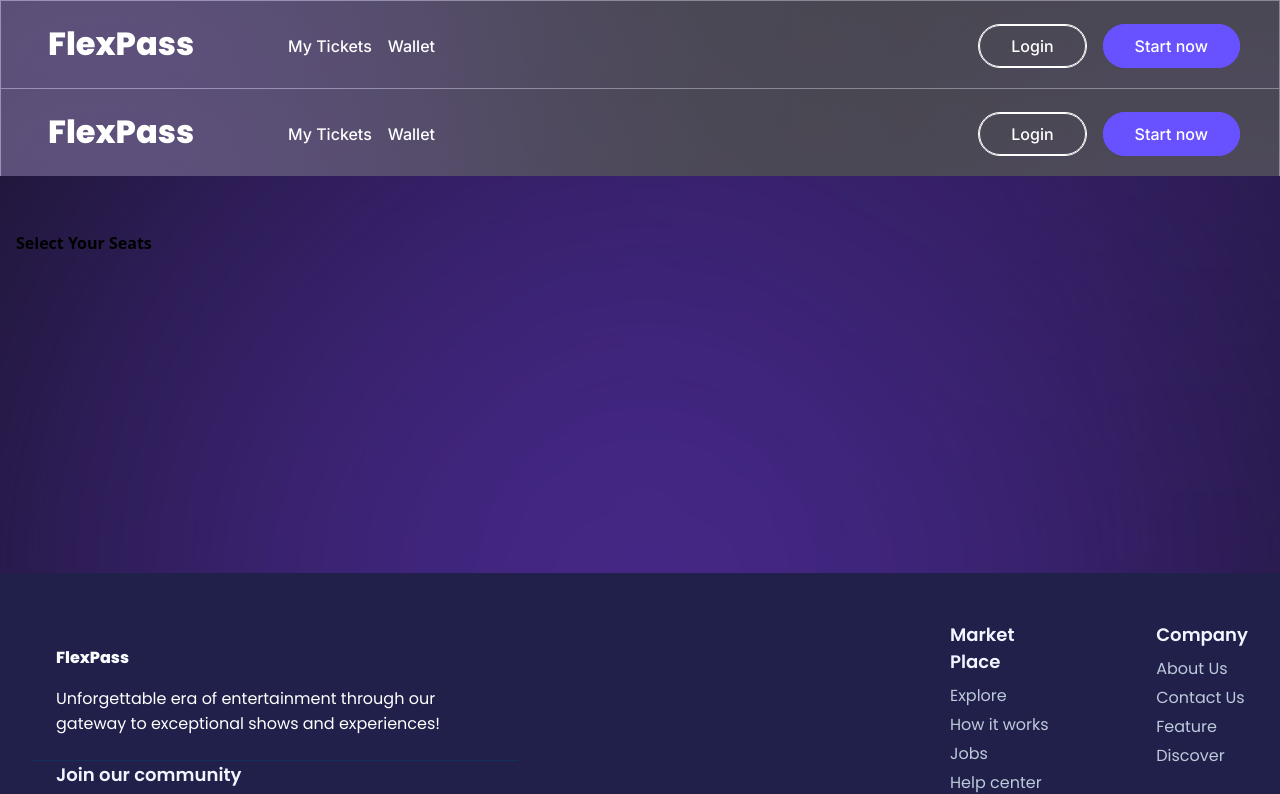
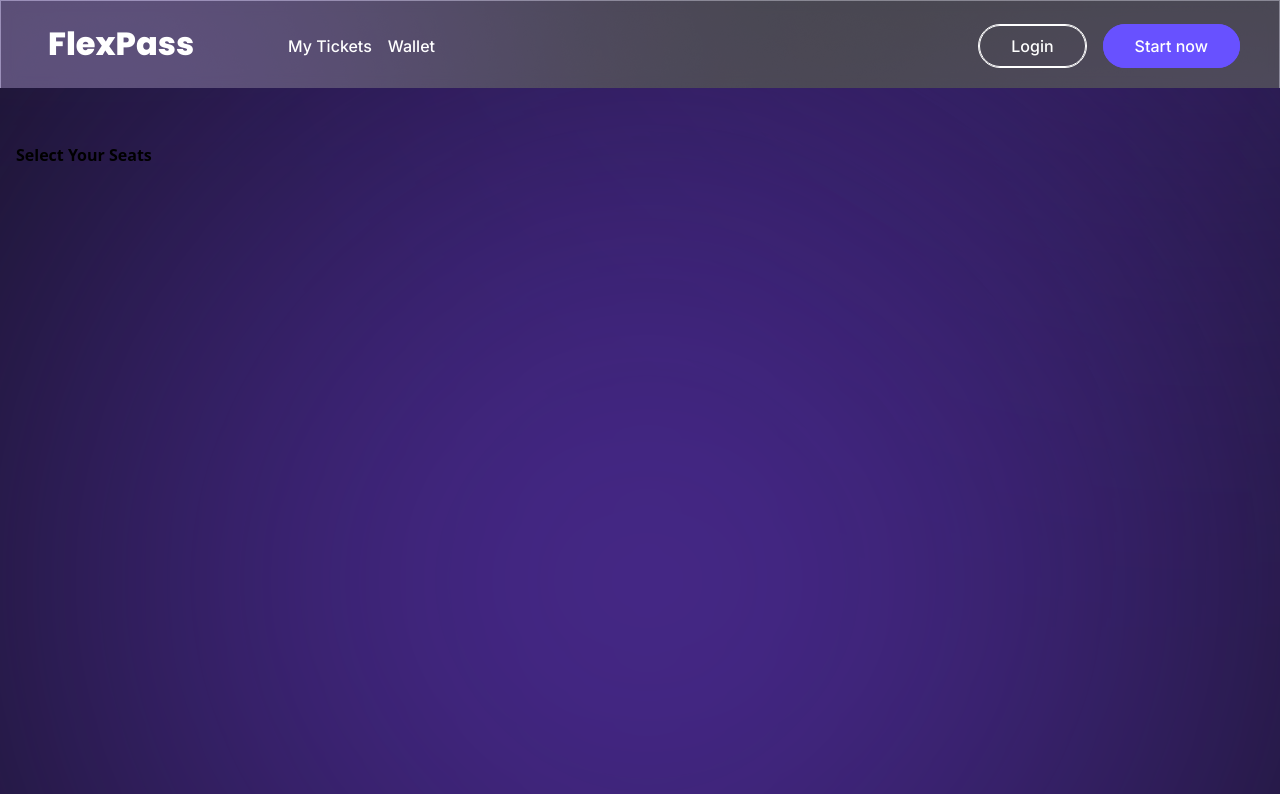
Before and after one commit to ChainBuggers-TezAsia/FlexPass-Frontend, a React (Create React App) app: page /seatSelection in a window 1280 px wide. Shown: the top 794 px of the page. Built offline with nearby package versions, Linux system fonts and the light colour scheme; the HTML template or start-up script is replaced by a standard one.

Commit message:
login initial

```diff
--- a/src/App.js
+++ b/src/App.js
@@ -17,7 +17,10 @@ function App() {
 
   return (
     <div className="App">
-      <Header setLogin={setLogin} checkLogin={login} className="z-10" />
+      <Header setLogin={setLogin} checkLogin={login} />
+      {
+        login && <Login/>
+      }
       <BrowserRouter>
         <Routes>
           <Route exact path="/" element={<LandingPage />} />
--- a/src/components/Header.js
+++ b/src/components/Header.js
@@ -22,6 +22,7 @@ const Header = (props) => {
         <button
           className="flex justify-center items-center relative h-75 w-200 rounded-full border border-solid border-white bg-transparent"
           onClick={() => {
+            console.log("djcnw",props.checkLogin)
             props.setLogin(!props.checkLogin)
           }}
         >
--- a/src/pages/LandingPage.js
+++ b/src/pages/LandingPage.js
@@ -17,9 +17,9 @@ export default function LandingPage() {
       {/* Content */}
       <div className="relative z-10">
         {/* <Header setLogin={setLogin} checkLogin={login} className="z-10" /> */}
-        {login && <div>
+        {/* {login && <div>
           <Login />
-        </div>}
+        </div>} */}
         <HeroSection />
         {/* <div style={{ marginTop: `${cardBaseMarginTop}px` }}> */}
         <div>
--- a/src/pages/SeatSelectionPage.js
+++ b/src/pages/SeatSelectionPage.js
@@ -11,14 +11,14 @@ export default function SeatSelectionPage() {
 
       {/* Content */}
       <div className="relative z-10">
-        <Header />
+        {/* <Header /> */}
         <main className="container mx-auto mt-10 p-4">
           <h1 className="text-3xl font-semibold mb-4">Select Your Seats</h1>
           {/* Your seat selection components go here */}
         </main>
       </div>
       <div className="absolute bottom-0 w-full">
-        <Footer />
+        {/* <Footer /> */}
       </div>
     </div>
   );
```
